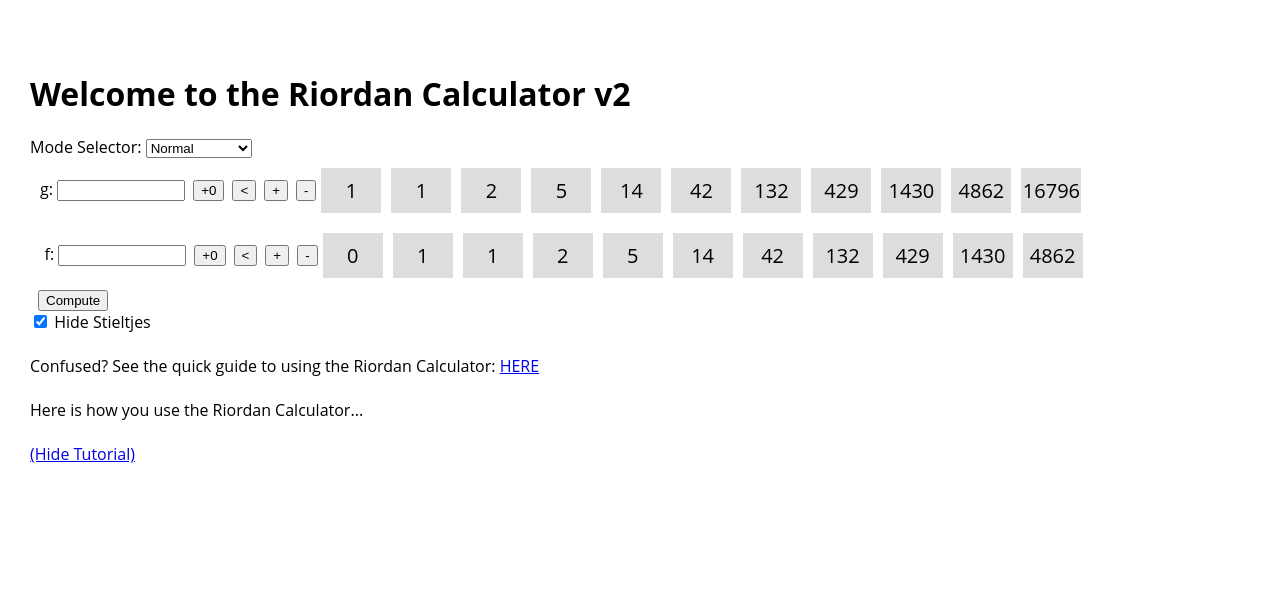
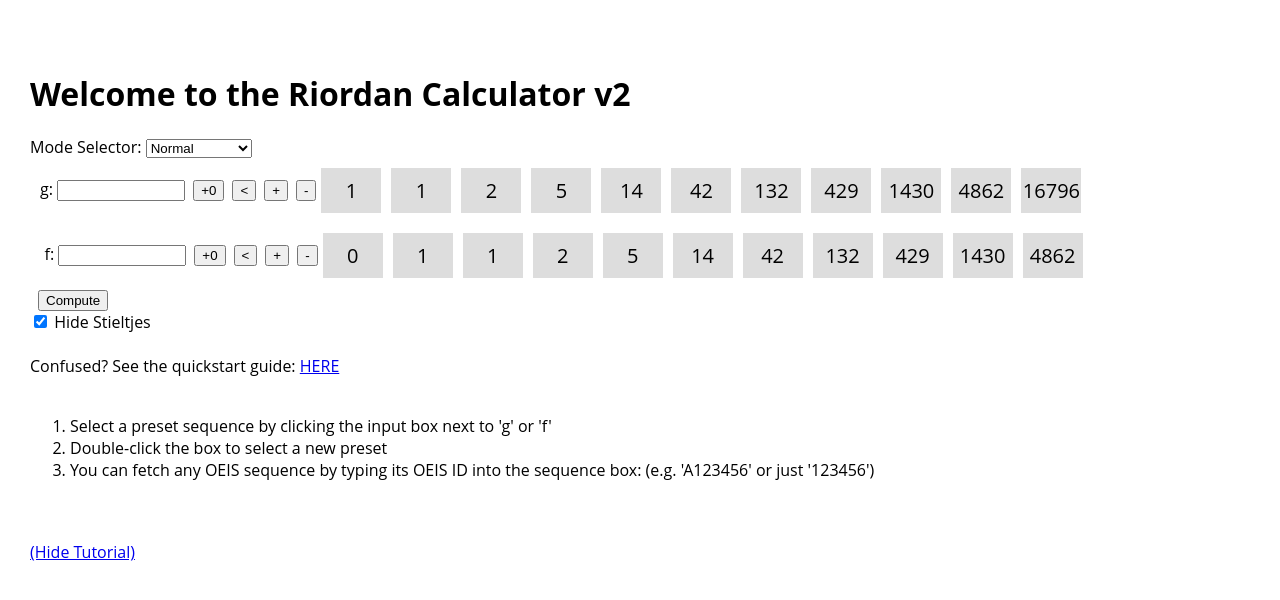
Before and after one commit to jamesshapiro/riordan-calculator-react, a React (Create React App) app: page / in a window 1280 px wide. Both pictures are taken after a click on the link "HERE". Shown: the top 600 px of the page. Built offline with nearby package versions, Linux system fonts and the light colour scheme.

Commit message:
Add tutorial steps

```diff
--- a/src/App.js
+++ b/src/App.js
@@ -147,7 +147,7 @@ class App extends Component {
     const tutorialToggle = (
       <span>
         <br />
-        {"Confused? See the quick guide to using the Riordan Calculator: "}
+        {"Confused? See the quickstart guide: "}
         <a href="#" onClick={() => this.toggleTutorial()}>
           {"HERE"}
         </a><br /><br />
@@ -158,7 +158,11 @@ class App extends Component {
     if (this.state.showTutorial) {
       tutorialText = (
         <div>
-          {"Here is how you use the Riordan Calculator..."}
+          <ol>
+            <li>{"Select a preset sequence by clicking the input box next to 'g' or 'f'"}</li>
+            <li>{"Double-click the box to select a new preset"}</li>
+            <li>{"You can fetch any OEIS sequence by typing its OEIS ID into the sequence box: (e.g. 'A123456' or just '123456')"}</li>
+          </ol>
           <br /><br />
           <a href="#" onClick={() => this.toggleTutorial()}>
           {"(Hide Tutorial)"}
```
